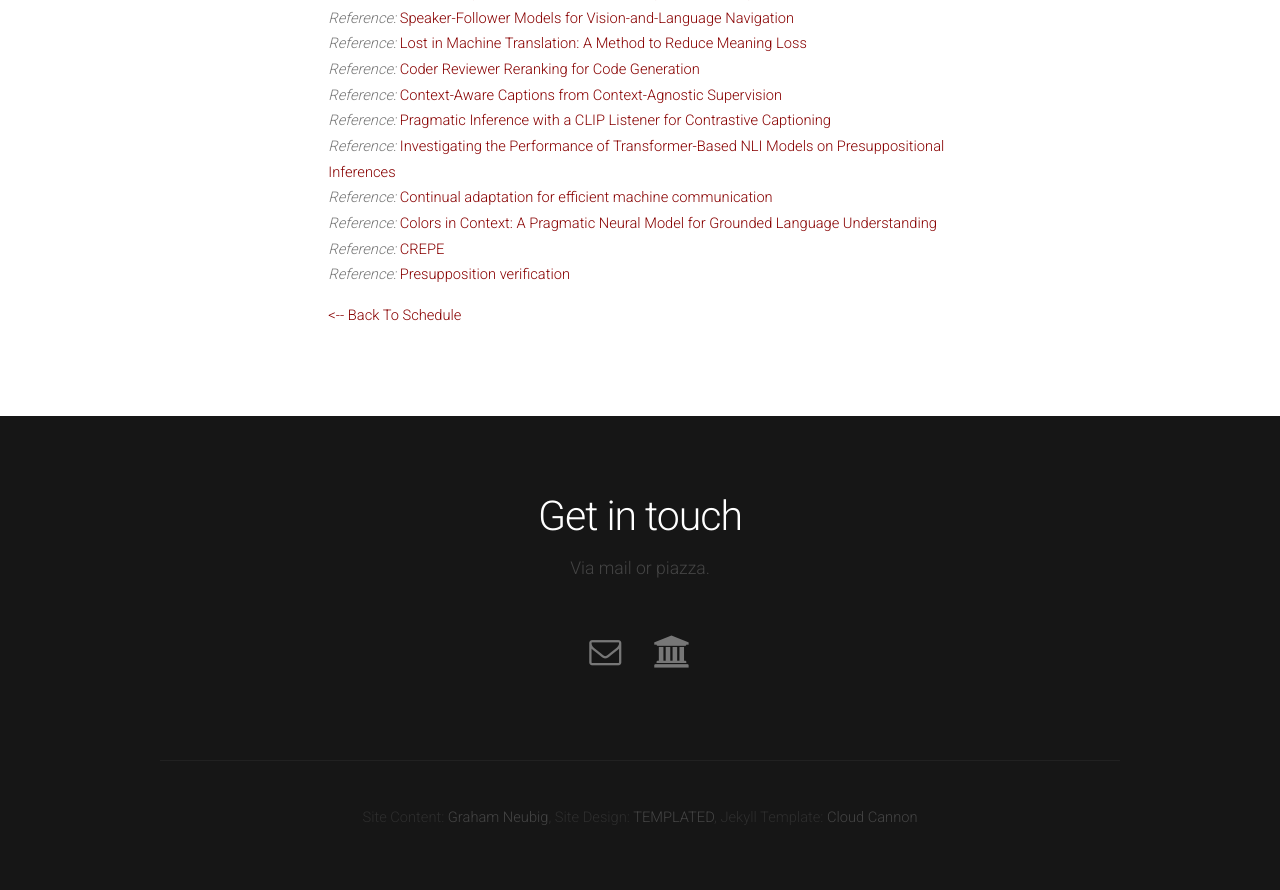
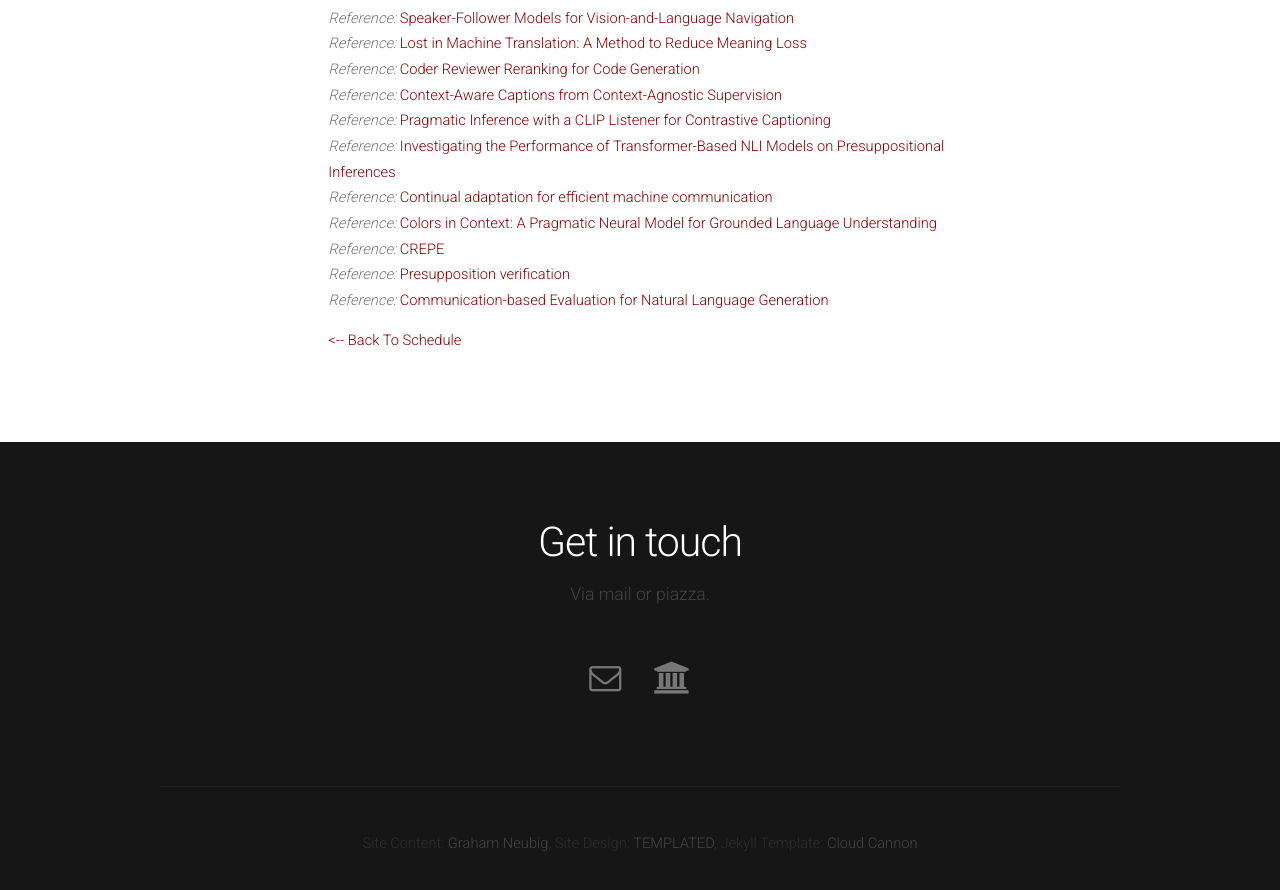
Before and after one commit to cmu-anlp/cmu-anlp.github.io, a Jekyll site: the page built from _posts/2023-11-30-pragmatics.html, in a window 1280 px wide and 900 px high, scrolled down 642 px. Shown: the top 890 px of the window. Built offline with Jekyll 4.4.1, drawn with Linux system fonts in a browser that asks for light colours; nearby versions of some CDN libraries.

Commit message:
Newman et al.

```diff
--- a/_posts/2023-11-30-pragmatics.html
+++ b/_posts/2023-11-30-pragmatics.html
@@ -19,4 +19,5 @@ categories: classes
 <li><i>Reference:</i> <a href="http://arxiv.org/abs/1703.10186v2">Colors in Context: A Pragmatic Neural Model for Grounded Language Understanding</a></li>
 <li><i>Reference:</i> <a href="https://arxiv.org/abs/2211.17257">CREPE</a></li>
 <li><i>Reference:</i> <a href="https://aclanthology.org/2021.acl-long.304/">Presupposition verification</a></li>
+<li><i>Reference:</i> <a href="https://arxiv.org/abs/1909.07290">Communication-based Evaluation for Natural Language Generation</a></li>
 </ul>
```
